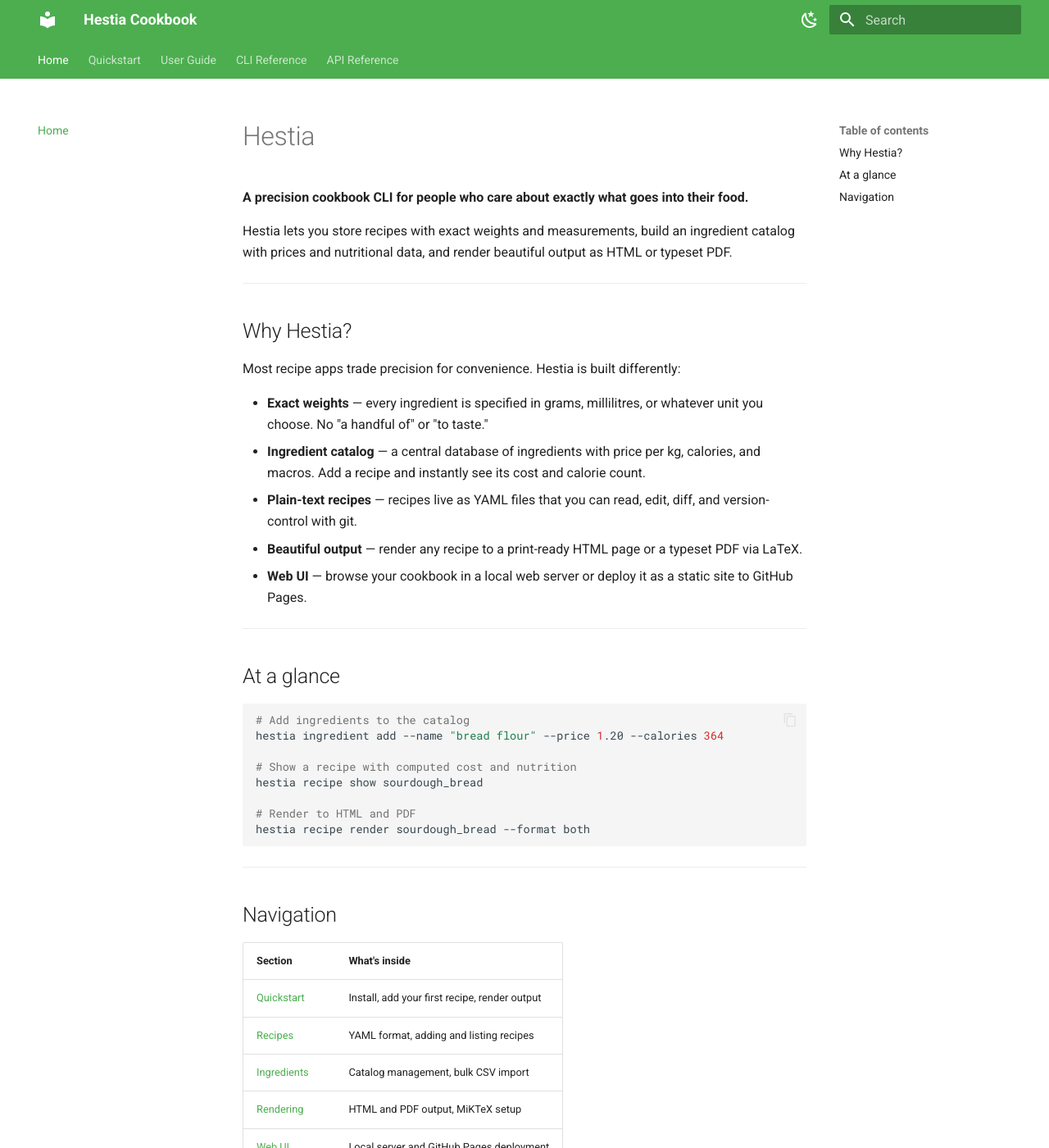
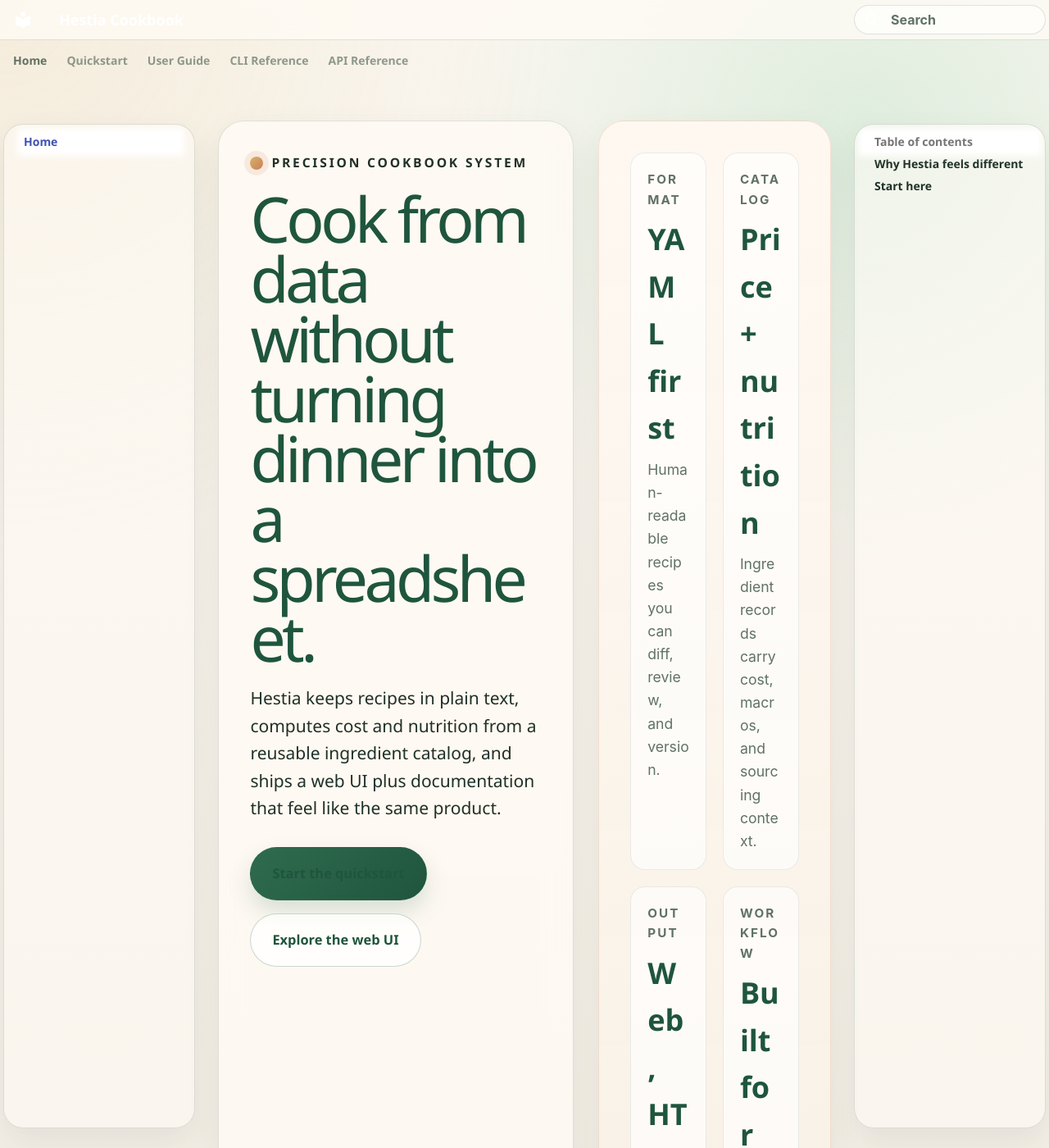
Before and after one commit to d1spatch/hestia, an MkDocs documentation site: the page built from docs/index.md, in a window 1280 px wide and 1400 px high. Shown: the whole window at 82% size. Built offline with MkDocs 1.6.1 and Material for MkDocs 9.7.7, drawn with Linux system fonts in a browser that asks for light colours; some of the changed text lies outside the part shown.

Commit message:
style change

````diff
--- /dev/null
+++ b/docs/assets/stylesheets/hestia-docs.css
@@ -0,0 +1,402 @@
+:root {
+  color-scheme: light;
+  --font-display: "Aptos Display", "Segoe UI", "Trebuchet MS", sans-serif;
+  --font-sans: "Aptos", "Segoe UI", "Calibri", sans-serif;
+  --font-serif: "Iowan Old Style", "Palatino Linotype", "Book Antiqua", Georgia, serif;
+  --font-mono: "Cascadia Code", "Consolas", "Courier New", monospace;
+  --page-bg: #f4efe6;
+  --page-bg-soft: #fbf7f1;
+  --surface: rgba(255, 251, 245, 0.82);
+  --surface-strong: #fffdf9;
+  --surface-muted: rgba(236, 244, 236, 0.86);
+  --line: rgba(86, 108, 95, 0.18);
+  --line-strong: rgba(47, 107, 79, 0.26);
+  --text: #203127;
+  --muted: #607264;
+  --brand: #2f6b4f;
+  --brand-strong: #1f553d;
+  --accent: #cf7d57;
+  --accent-soft: #f7e0d2;
+  --sun: #d3b46a;
+  --shadow-soft: 0 18px 40px rgba(28, 47, 38, 0.08);
+  --shadow-strong: 0 28px 72px rgba(28, 47, 38, 0.12);
+  --radius-xl: 32px;
+  --radius-lg: 24px;
+  --radius-md: 18px;
+  --md-text-font-family: var(--font-sans);
+  --md-code-font-family: var(--font-mono);
+  --md-primary-fg-color: var(--brand);
+  --md-primary-fg-color--light: #4b8368;
+  --md-primary-fg-color--dark: var(--brand-strong);
+  --md-accent-fg-color: var(--accent);
+  --md-default-fg-color: var(--text);
+  --md-default-fg-color--light: #34463c;
+  --md-default-fg-color--lighter: #6f8477;
+  --md-default-bg-color: transparent;
+  --md-code-bg-color: rgba(47, 107, 79, 0.08);
+  --md-code-fg-color: #294433;
+}
+
+body {
+  font-family: var(--font-sans);
+  color: var(--text);
+  background:
+    radial-gradient(circle at top left, rgba(211, 180, 106, 0.16), transparent 34rem),
+    radial-gradient(circle at 82% 12%, rgba(220, 236, 220, 0.92), transparent 26rem),
+    linear-gradient(180deg, var(--page-bg-soft), var(--page-bg));
+}
+
+.md-container,
+.md-main,
+.md-main__inner,
+.md-footer,
+.md-footer-meta {
+  background: transparent;
+}
+
+.md-grid {
+  max-width: 76rem;
+}
+
+.md-header {
+  background: rgba(255, 251, 245, 0.78);
+  border-bottom: 1px solid var(--line);
+  backdrop-filter: blur(18px);
+  box-shadow: none;
+}
+
+.md-header__title,
+.md-tabs__link,
+.md-nav__title,
+.md-nav__link,
+.md-search__input {
+  font-weight: 700;
+}
+
+.md-tabs {
+  background: transparent;
+  color: var(--muted);
+}
+
+.md-tabs__link--active,
+.md-tabs__link:hover,
+.md-nav__link--active,
+.md-nav__link:hover {
+  color: var(--brand-strong);
+}
+
+.md-search__form {
+  border-radius: 999px;
+  background: rgba(255, 255, 255, 0.62);
+  border: 1px solid var(--line);
+}
+
+.md-search__input::placeholder {
+  color: var(--muted);
+}
+
+.md-sidebar__scrollwrap {
+  border-radius: var(--radius-lg);
+}
+
+@media (min-width: 76.25em) {
+  .md-sidebar--primary .md-sidebar__scrollwrap,
+  .md-sidebar--secondary .md-sidebar__scrollwrap {
+    padding: 0.6rem;
+    background: rgba(255, 251, 245, 0.52);
+    border: 1px solid var(--line);
+    box-shadow: var(--shadow-soft);
+  }
+}
+
+.md-content__inner {
+  margin: 0;
+  padding-top: 1rem;
+}
+
+.md-content__inner::before {
+  display: none;
+}
+
+.md-typeset {
+  color: var(--text);
+  font-size: 0.82rem;
+}
+
+.md-typeset h1,
+.md-typeset h2,
+.md-typeset h3,
+.md-typeset h4 {
+  color: var(--brand-strong);
+  font-family: var(--font-display);
+  letter-spacing: -0.03em;
+}
+
+.md-typeset h1 {
+  margin-bottom: 1rem;
+  font-size: clamp(2.6rem, 5vw, 4.2rem);
+  line-height: 0.96;
+}
+
+.md-typeset h2 {
+  margin-top: 2.4rem;
+  font-size: clamp(1.8rem, 3vw, 2.5rem);
+}
+
+.md-typeset h3 {
+  margin-top: 1.8rem;
+  font-size: 1.28rem;
+}
+
+.md-typeset p,
+.md-typeset li {
+  color: var(--text);
+}
+
+.md-typeset a {
+  color: var(--brand-strong);
+  text-decoration-color: rgba(47, 107, 79, 0.28);
+}
+
+.md-typeset a:hover {
+  color: var(--accent);
+}
+
+.md-typeset code {
+  border-radius: 0.5rem;
+  font-size: 0.86em;
+}
+
+.md-typeset pre > code {
+  border-radius: var(--radius-md);
+}
+
+.md-typeset table:not([class]) {
+  display: table;
+  width: 100%;
+  overflow: hidden;
+  border: 1px solid var(--line);
+  border-radius: var(--radius-lg);
+  background: rgba(255, 255, 255, 0.68);
+  box-shadow: var(--shadow-soft);
+}
+
+.md-typeset table:not([class]) th {
+  background: rgba(47, 107, 79, 0.08);
+  color: var(--brand-strong);
+}
+
+.md-typeset table:not([class]) tr:hover {
+  background: rgba(255, 255, 255, 0.48);
+}
+
+.md-typeset .admonition,
+.md-typeset details {
+  border: none;
+  border-radius: var(--radius-lg);
+  background: rgba(255, 255, 255, 0.72);
+  box-shadow: var(--shadow-soft);
+}
+
+.md-typeset .admonition-title,
+.md-typeset summary {
+  border-top-left-radius: var(--radius-lg);
+  border-top-right-radius: var(--radius-lg);
+}
+
+.md-footer-meta {
+  border-top: 1px solid var(--line);
+}
+
+.home-hero {
+  display: grid;
+  grid-template-columns: minmax(0, 1.45fr) minmax(280px, 0.95fr);
+  gap: 1.5rem;
+  margin: 0 0 2rem;
+}
+
+.home-hero__copy,
+.home-hero__panel,
+.home-card,
+.home-link-card {
+  border: 1px solid var(--line);
+  border-radius: var(--radius-xl);
+  background: var(--surface);
+  box-shadow: var(--shadow-soft);
+  backdrop-filter: blur(18px);
+}
+
+.home-hero__copy,
+.home-hero__panel {
+  padding: clamp(1.6rem, 3vw, 2.35rem);
+}
+
+.home-eyebrow {
+  display: inline-flex;
+  align-items: center;
+  gap: 0.5rem;
+  margin: 0 0 1rem;
+  color: var(--brand-strong);
+  font-size: 0.78rem;
+  font-weight: 700;
+  letter-spacing: 0.18em;
+  text-transform: uppercase;
+}
+
+.home-eyebrow::before {
+  content: "";
+  width: 0.8rem;
+  height: 0.8rem;
+  border-radius: 999px;
+  background: linear-gradient(135deg, var(--sun), var(--accent));
+  box-shadow: 0 0 0 0.35rem rgba(207, 125, 87, 0.12);
+}
+
+.home-hero__copy h1 {
+  margin: 0;
+  font-family: var(--font-display);
+  font-size: clamp(2.8rem, 6vw, 4.8rem);
+  line-height: 0.95;
+  letter-spacing: -0.06em;
+  color: var(--brand-strong);
+}
+
+.home-lead {
+  margin: 1rem 0 0;
+  color: var(--muted);
+  font-size: 1.05rem;
+}
+
+.home-actions {
+  display: flex;
+  flex-wrap: wrap;
+  gap: 0.8rem;
+  margin-top: 1.5rem;
+}
+
+.home-button {
+  display: inline-flex;
+  align-items: center;
+  justify-content: center;
+  padding: 0.92rem 1.3rem;
+  border-radius: 999px;
+  border: 1px solid transparent;
+  font-weight: 700;
+  text-decoration: none;
+}
+
+.home-button--primary {
+  background: linear-gradient(135deg, var(--brand), var(--brand-strong));
+  color: #fff;
+  box-shadow: 0 14px 28px rgba(47, 107, 79, 0.18);
+}
+
+.home-button--secondary {
+  background: rgba(255, 255, 255, 0.7);
+  border-color: var(--line-strong);
+  color: var(--brand-strong);
+}
+
+.home-hero__panel {
+  background:
+    linear-gradient(180deg, rgba(255, 248, 241, 0.98), rgba(245, 237, 225, 0.92));
+  border-color: rgba(207, 125, 87, 0.2);
+}
+
+.home-stat-grid,
+.home-grid,
+.home-link-grid {
+  display: grid;
+  gap: 1rem;
+}
+
+.home-stat-grid {
+  grid-template-columns: repeat(2, minmax(0, 1fr));
+}
+
+.home-stat {
+  padding: 1rem;
+  border-radius: var(--radius-md);
+  border: 1px solid rgba(86, 108, 95, 0.12);
+  background: rgba(255, 255, 255, 0.64);
+}
+
+.home-stat span {
+  display: block;
+  color: var(--muted);
+  font-size: 0.76rem;
+  font-weight: 700;
+  letter-spacing: 0.14em;
+  text-transform: uppercase;
+}
+
+.home-stat strong {
+  display: block;
+  margin-top: 0.35rem;
+  color: var(--brand-strong);
+  font-family: var(--font-display);
+  font-size: 1.8rem;
+}
+
+.home-stat p {
+  margin: 0.4rem 0 0;
+  color: var(--muted);
+  font-size: 0.88rem;
+}
+
+.home-grid {
+  grid-template-columns: repeat(auto-fit, minmax(220px, 1fr));
+  margin: 1rem 0 2rem;
+}
+
+.home-card,
+.home-link-card {
+  padding: 1.2rem;
+}
+
+.home-card h3,
+.home-link-card strong {
+  display: block;
+  margin: 0 0 0.5rem;
+  color: var(--brand-strong);
+  font-family: var(--font-display);
+  font-size: 1.35rem;
+}
+
+.home-card p,
+.home-link-card span {
+  color: var(--muted);
+}
+
+.home-link-grid {
+  grid-template-columns: repeat(auto-fit, minmax(240px, 1fr));
+  margin-top: 1rem;
+}
+
+.home-link-card {
+  text-decoration: none;
+  transition:
+    transform 220ms ease,
+    border-color 220ms ease,
+    box-shadow 220ms ease;
+}
+
+.home-link-card:hover {
+  transform: translateY(-4px);
+  border-color: var(--line-strong);
+  box-shadow: var(--shadow-strong);
+}
+
+@media (max-width: 960px) {
+  .home-hero {
+    grid-template-columns: 1fr;
+  }
+}
+
+@media (max-width: 720px) {
+  .home-stat-grid,
+  .home-grid,
+  .home-link-grid {
+    grid-template-columns: 1fr;
+  }
+}
--- a/docs/guide/rendering.md
+++ b/docs/guide/rendering.md
@@ -22,7 +22,7 @@ HTML rendering works out of the box with no extra dependencies.
 hestia recipe render sourdough_bread --format html
 ```
 
-The generated file (`output/sourdough_bread.html`) is self-contained — all styles are embedded. Open it in any browser, or print it directly from the browser with **Ctrl+P**.
+The generated file (`output/sourdough_bread.html`) is self-contained - all styles are embedded. Open it in any browser, or print it directly from the browser with **Ctrl+P**.
 
 ### What's included
 
@@ -45,12 +45,12 @@ hestia recipe render sourdough_bread --format pdf
 
 This generates two files:
 
-- `output/sourdough_bread.tex` — the LaTeX source
-- `output/sourdough_bread.pdf` — the compiled PDF
+- `output/sourdough_bread.tex` - the LaTeX source
+- `output/sourdough_bread.pdf` - the compiled PDF
 
 ### Setting up pdflatex on Windows (MiKTeX)
 
-1. Download and install [MiKTeX](https://miktex.org/download) — choose the **Basic MiKTeX Installer**.
+1. Download and install [MiKTeX](https://miktex.org/download) - choose the **Basic MiKTeX Installer**.
 2. During installation, set "Install missing packages on-the-fly" to **Yes**.
 3. After installation, open the **MiKTeX Console**, go to **Updates**, and update all packages.
 4. Open a new terminal and verify:
@@ -91,37 +91,43 @@ The Jinja2 templates live in `hestia/templates/`:
 
 | File | Description |
 |---|---|
-| `recipe.html.j2` | HTML template with embedded CSS |
+| `base.html.j2` | Shared shell for the web-style HTML experience |
+| `_brand.css.j2` | Shared color tokens, typography, and reusable surface styles |
+| `_app.css.j2` | App and rendered-recipe layout rules |
+| `recipe.html.j2` | HTML recipe template |
 | `recipe.tex.j2` | LaTeX template |
 
 Both templates receive two variables:
 
-- `recipe` — a `Recipe` object with fields: `name`, `serves`, `tags`, `ingredients`, `instructions`, `notes`
-- `nutrition` — a dict with keys: `calories`, `cost`, `currency`, `missing_ingredients`
+- `recipe` - a `Recipe` object with fields such as `name`, `serves`, `tags`, `ingredients`, `instructions`, and `notes`
+- `nutrition` - a dict with keys such as `calories`, `cost`, `currency`, and `missing_ingredients`
 
 ### HTML customisation
 
-Templates extend `base.html.j2`, which defines the shared layout and colour palette via CSS custom properties:
+The rendered recipe pages extend `base.html.j2`, which includes the shared visual language through `_brand.css.j2` and `_app.css.j2`.
 
-```css
-:root {
-  --accent: #5f855a;   /* headings, links  */
-  --nav:    #3b5740;   /* navigation bar   */
-  --light:  #f4f7f2;   /* page background  */
-  --border: #beccb5;   /* borders          */
-  --text:   #2a3828;   /* body text        */
-  --muted:  #607a58;   /* secondary text   */
-}
-```
+Use `_brand.css.j2` when you want to change the overall tone of the interface:
 
-Edit `base.html.j2` to change the global palette. Page-specific CSS goes in the `{% block extra_style %}` block of each template (`recipe.html.j2`, etc.).
+- typography stacks
+- shared color tokens
+- button and chip styles
+- shared surface treatments
+
+Use `_app.css.j2` when you want to reshape the layout itself:
+
+- navigation shell
+- hero sections
+- cards and table styling
+- responsive recipe and ingredient layouts
+
+Because the standalone HTML renderer embeds these styles directly, the exported recipe pages stay portable while still matching the web interface.
 
 ### LaTeX customisation
 
 Edit `recipe.tex.j2`. The template uses custom Jinja2 delimiters (`\VAR{...}` and `\BLOCK{...}`) to avoid conflicts with LaTeX braces. Standard LaTeX packages (`booktabs`, `geometry`, `xcolor`, `titlesec`) are used and can be adjusted freely.
 
 !!! warning "LaTeX special characters"
-    Inside the template, use the `| latex` filter on any variable that may contain characters like `&`, `%`, `$`, `_` — the filter escapes them automatically.
+    Inside the template, use the `| latex` filter on any variable that may contain characters like `&`, `%`, `$`, `_` - the filter escapes them automatically.
 
     ```
     \VAR{ recipe.name | latex }
--- a/docs/guide/web.md
+++ b/docs/guide/web.md
@@ -1,6 +1,6 @@
 # Web UI
 
-Hestia includes a full web interface — a browseable recipe and ingredient catalog you can run locally or deploy as a static site.
+Hestia includes a full web interface: a browseable recipe and ingredient catalog you can run locally or deploy as a static site.
 
 ---
 
@@ -39,7 +39,7 @@ hestia serve --port 9000 --no-browser
 
 ## Static site (GitHub Pages)
 
-`hestia build` generates a fully static version of the web UI — no server required.
+`hestia build` generates a fully static version of the web UI - no server required.
 
 ```bash
 hestia build --base-url /hestia/ --output _site
@@ -59,7 +59,7 @@ The generated `_site/` directory contains:
 | `ingredients/index.html` | Ingredient catalog |
 | `ingredient/<name>/index.html` | Ingredient detail pages |
 
-Search on the static site is handled entirely by client-side JavaScript — no server needed.
+Search on the static site is handled entirely by client-side JavaScript - no server needed.
 
 ---
 
@@ -69,30 +69,32 @@ The included workflow at `.github/workflows/pages.yml` builds and deploys automa
 
 The workflow:
 
-1. Installs Hestia and its dependencies
-2. Runs `hestia build` to generate the app static site
-3. Runs `mkdocs build` to generate this documentation at `/docs/`
-4. Uploads the combined `_site/` directory to GitHub Pages
+1. Installs Hestia and its dependencies.
+2. Runs `hestia build` to generate the app static site.
+3. Runs `mkdocs build` to generate this documentation at `/docs/`.
+4. Uploads the combined `_site/` directory to GitHub Pages.
 
-After enabling GitHub Pages in your repository settings (**Settings → Pages → Source: GitHub Actions**), pushes to `main` will deploy to:
+After enabling GitHub Pages in your repository settings (**Settings -> Pages -> Source: GitHub Actions**), pushes to `main` will deploy to:
 
-```
-https://<username>.github.io/<repo>/        ← recipe web UI
-https://<username>.github.io/<repo>/docs/   ← this documentation
+```text
+https://<username>.github.io/<repo>/        <- recipe web UI
+https://<username>.github.io/<repo>/docs/   <- this documentation
 ```
 
 ---
 
-## Templates
+## Templates and theme
 
-The web UI is built from Jinja2 templates in `hestia/templates/`:
+The app interface is built from Jinja2 templates in `hestia/templates/`:
 
 | Template | Purpose |
 |---|---|
-| `base.html.j2` | Shared layout, navigation, and CSS palette |
-| `index.html.j2` | Recipe browser / search |
+| `base.html.j2` | Shared shell, nav, footer, and shared style includes |
+| `_brand.css.j2` | Brand tokens, typography, and shared surface styles |
+| `_app.css.j2` | App-specific layout, cards, tables, and responsive rules |
+| `index.html.j2` | Recipe browser and search experience |
 | `recipe.html.j2` | Individual recipe page |
 | `ingredients.html.j2` | Ingredient catalog table |
 | `ingredient_detail.html.j2` | Ingredient detail with nutrition and price history |
 
-All templates extend `base.html.j2`. The colour palette is defined there as CSS custom properties — see [Rendering Output](rendering.md#html-customisation) for details.
+The documentation theme is aligned through `docs/assets/stylesheets/hestia-docs.css`, so the app and MkDocs site share the same visual language rather than feeling like separate products.
--- a/docs/index.md
+++ b/docs/index.md
@@ -1,46 +1,88 @@
-# Hestia
+<div class="home-hero">
+  <div class="home-hero__copy">
+    <p class="home-eyebrow">Precision cookbook system</p>
+    <h1>Cook from data without turning dinner into a spreadsheet.</h1>
+    <p class="home-lead">
+      Hestia keeps recipes in plain text, computes cost and nutrition from a reusable ingredient catalog,
+      and ships a web UI plus documentation that feel like the same product.
+    </p>
+    <div class="home-actions">
+      <a class="home-button home-button--primary" href="quickstart/">Start the quickstart</a>
+      <a class="home-button home-button--secondary" href="guide/web/">Explore the web UI</a>
+    </div>
+  </div>
+  <aside class="home-hero__panel">
+    <div class="home-stat-grid">
+      <article class="home-stat">
+        <span>Format</span>
+        <strong>YAML first</strong>
+        <p>Human-readable recipes you can diff, review, and version.</p>
+      </article>
+      <article class="home-stat">
+        <span>Catalog</span>
+        <strong>Price + nutrition</strong>
+        <p>Ingredient records carry cost, macros, and sourcing context.</p>
+      </article>
+      <article class="home-stat">
+        <span>Output</span>
+        <strong>Web, HTML, PDF</strong>
+        <p>Browse locally, publish statically, or render print-friendly sheets.</p>
+      </article>
+      <article class="home-stat">
+        <span>Workflow</span>
+        <strong>Built for iteration</strong>
+        <p>Tweak a recipe file, rerender, and keep cooking without UI churn.</p>
+      </article>
+    </div>
+  </aside>
+</div>
 
-**A precision cookbook CLI for people who care about exactly what goes into their food.**
+## Why Hestia feels different
 
-Hestia lets you store recipes with exact weights and measurements, build an ingredient catalog with prices and nutritional data, and render beautiful output as HTML or typeset PDF.
+<div class="home-grid">
+  <article class="home-card">
+    <h3>Exact weights</h3>
+    <p>Every ingredient can be anchored to measurable units rather than fuzzy guesswork, which makes nutrition and cost calculations actually useful.</p>
+  </article>
+  <article class="home-card">
+    <h3>One pantry model</h3>
+    <p>The ingredient catalog acts as the single source of truth for pricing, aliases, and nutrition data across your whole cookbook.</p>
+  </article>
+  <article class="home-card">
+    <h3>Readable by humans</h3>
+    <p>Recipes stay editable in plain text, so you never lose the speed of a text editor or the audit trail of version control.</p>
+  </article>
+  <article class="home-card">
+    <h3>Calm presentation</h3>
+    <p>The browser UI and docs are meant to feel uplifting and useful, with enough polish to invite browsing but not enough noise to get in the way.</p>
+  </article>
+</div>
 
----
+## Start here
 
-## Why Hestia?
-
-Most recipe apps trade precision for convenience. Hestia is built differently:
-
-- **Exact weights** — every ingredient is specified in grams, millilitres, or whatever unit you choose. No "a handful of" or "to taste."
-- **Ingredient catalog** — a central database of ingredients with price per kg, calories, and macros. Add a recipe and instantly see its cost and calorie count.
-- **Plain-text recipes** — recipes live as YAML files that you can read, edit, diff, and version-control with git.
-- **Beautiful output** — render any recipe to a print-ready HTML page or a typeset PDF via LaTeX.
-- **Web UI** — browse your cookbook in a local web server or deploy it as a static site to GitHub Pages.
-
----
-
-## At a glance
-
-```bash
-# Add ingredients to the catalog
-hestia ingredient add --name "bread flour" --price 1.20 --calories 364
-
-# Show a recipe with computed cost and nutrition
-hestia recipe show sourdough_bread
-
-# Render to HTML and PDF
-hestia recipe render sourdough_bread --format both
-```
-
----
-
-## Navigation
-
-| Section | What's inside |
-|---|---|
-| [Quickstart](quickstart.md) | Install, add your first recipe, render output |
-| [Recipes](guide/recipes.md) | YAML format, adding and listing recipes |
-| [Ingredients](guide/ingredients.md) | Catalog management, bulk CSV import |
-| [Rendering](guide/rendering.md) | HTML and PDF output, MiKTeX setup |
-| [Web UI](guide/web.md) | Local server and GitHub Pages deployment |
-| [CLI Reference](reference/cli.md) | Every command and option |
-| [API Reference](reference/recipe.md) | Python module documentation |
+<div class="home-link-grid">
+  <a class="home-link-card" href="quickstart/">
+    <strong>Quickstart</strong>
+    <span>Install Hestia, add your first ingredients, and render a recipe end to end.</span>
+  </a>
+  <a class="home-link-card" href="guide/recipes/">
+    <strong>Recipes guide</strong>
+    <span>Learn the YAML recipe format, grouped ingredients, instructions, and notes.</span>
+  </a>
+  <a class="home-link-card" href="guide/ingredients/">
+    <strong>Ingredients guide</strong>
+    <span>Manage the ingredient catalog, pricing, USDA imports, and aliases.</span>
+  </a>
+  <a class="home-link-card" href="guide/web/">
+    <strong>Web UI guide</strong>
+    <span>Run the local browser, build the static site, and keep the docs linked in.</span>
+  </a>
+  <a class="home-link-card" href="reference/cli/">
+    <strong>CLI reference</strong>
+    <span>Jump straight into commands and options when you already know the flow.</span>
+  </a>
+  <a class="home-link-card" href="reference/recipe/">
+    <strong>API reference</strong>
+    <span>Inspect the Python modules if you want to extend Hestia programmatically.</span>
+  </a>
+</div>
--- a/mkdocs.yml
+++ b/mkdocs.yml
@@ -5,19 +5,9 @@ site_url: https://d1spatch.github.io/hestia/docs/
 
 theme:
   name: material
+  font: false
   palette:
     - scheme: default
-      primary: green
-      accent: teal
-      toggle:
-        icon: material/weather-night
-        name: Switch to dark mode
-    - scheme: slate
-      primary: green
-      accent: teal
-      toggle:
-        icon: material/weather-sunny
-        name: Switch to light mode
   features:
     - navigation.tabs
     - navigation.sections
@@ -69,3 +59,6 @@ markdown_extensions:
   - tables
   - toc:
       permalink: true
+
+extra_css:
+  - assets/stylesheets/hestia-docs.css
````
Also changed, not shown: other parts of docs/guide/rendering.md (+1 -1 lines), other parts of docs/guide/web.md (+4 -4 lines), 15 other files.
